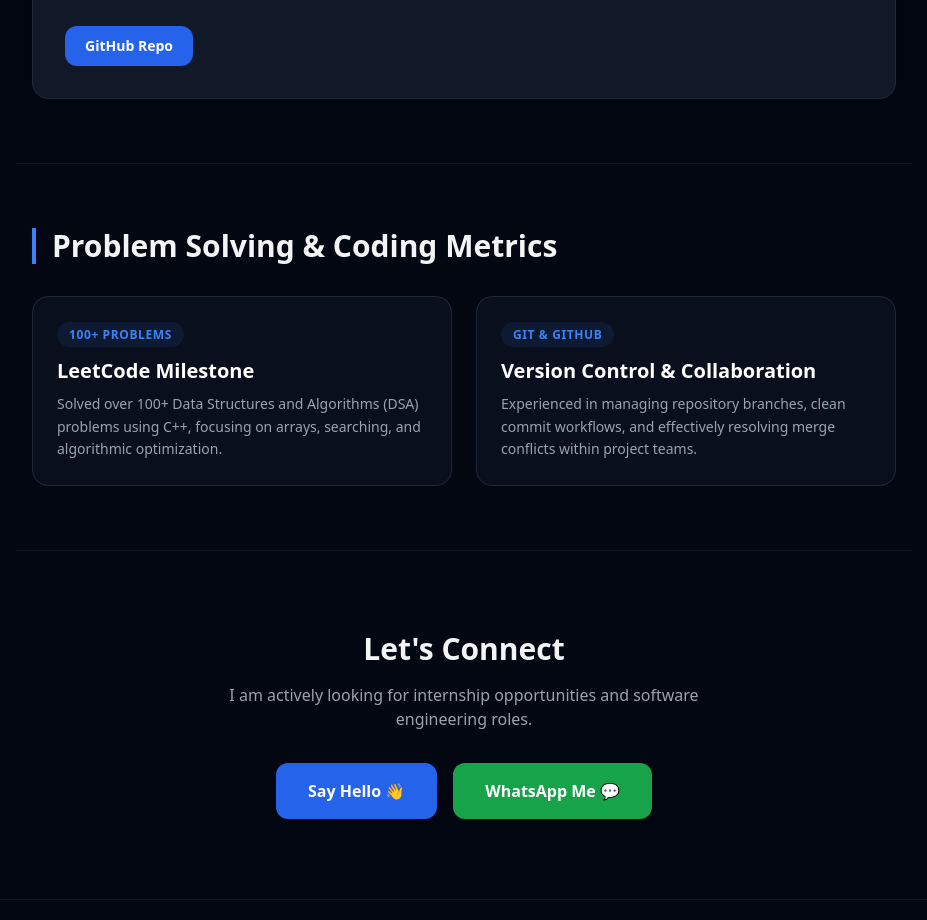
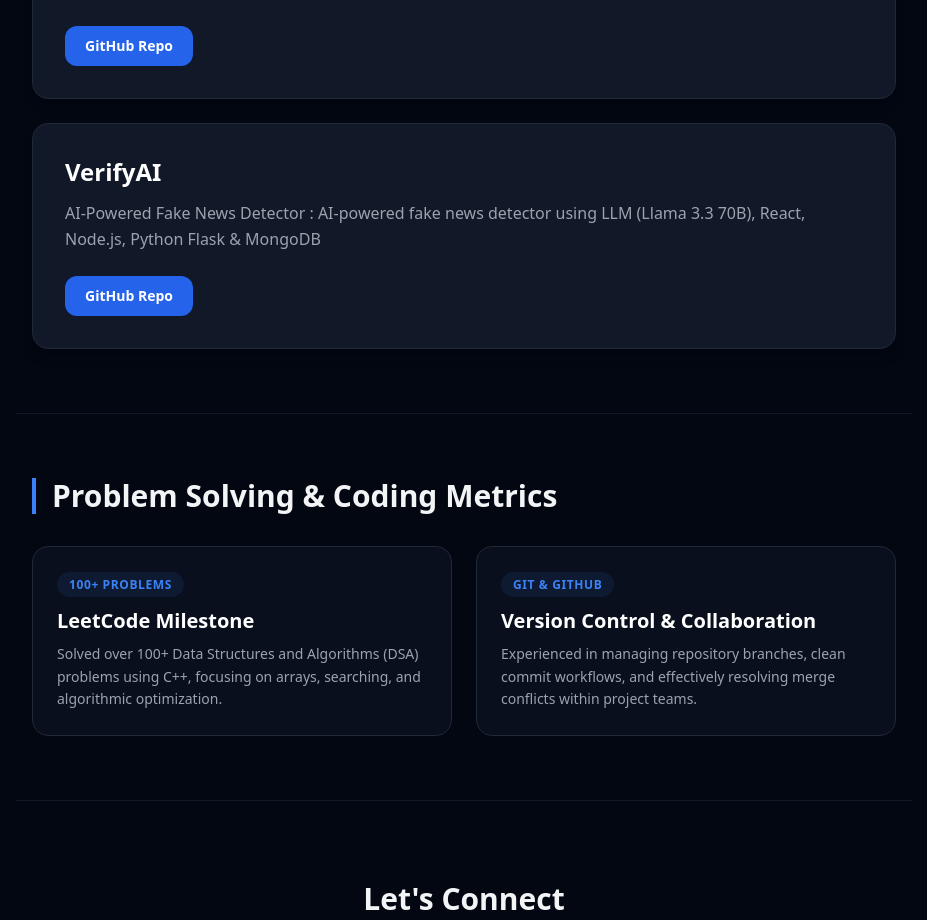
Before and after one commit to somesh-pandey12/Portfolio, a React (Create React App) app: page / in a window 1280 px wide. Shown: the part 1020-1940 px from the top of the page, without its empty margins (176-1103 px from the left). Built offline with nearby package versions, Linux system fonts and the light colour scheme.

Commit message:
Updated resume and added VerifyAI project

```diff
--- a/src/App.js
+++ b/src/App.js
@@ -7,9 +7,14 @@ function App() {
       desc: "A complete MERN stack food delivery application. Features include secure user authentication (Passport.js), Razorpay/Stripe payment integration, cart management, and seamless database integration with MongoDB.",
       github: "https://github.com/somesh-pandey12/FoodVerse-MERN-App",
       demo: "#"
+    },
+    {
+      title: "VerifyAI",
+      desc: "AI-Powered Fake News Detector : AI-powered fake news detector using LLM (Llama 3.3 70B), React, Node.js, Python Flask & MongoDB",
+      github: "https://github.com/somesh-pandey12/VeriftAI",
+      demo: "#"
     }
   ];
-
   const achievements = [
     {
       title: "LeetCode Milestone",
```
